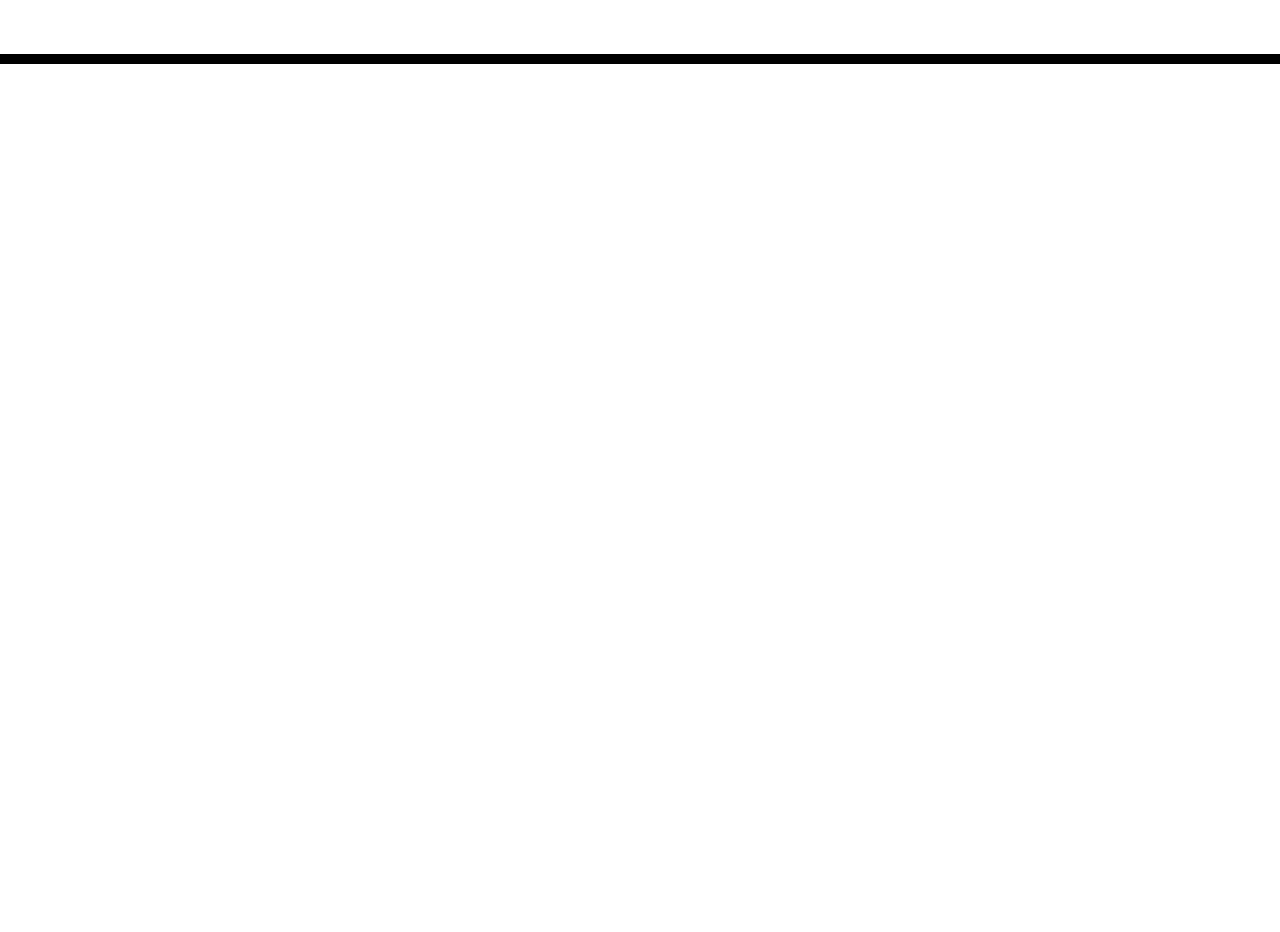
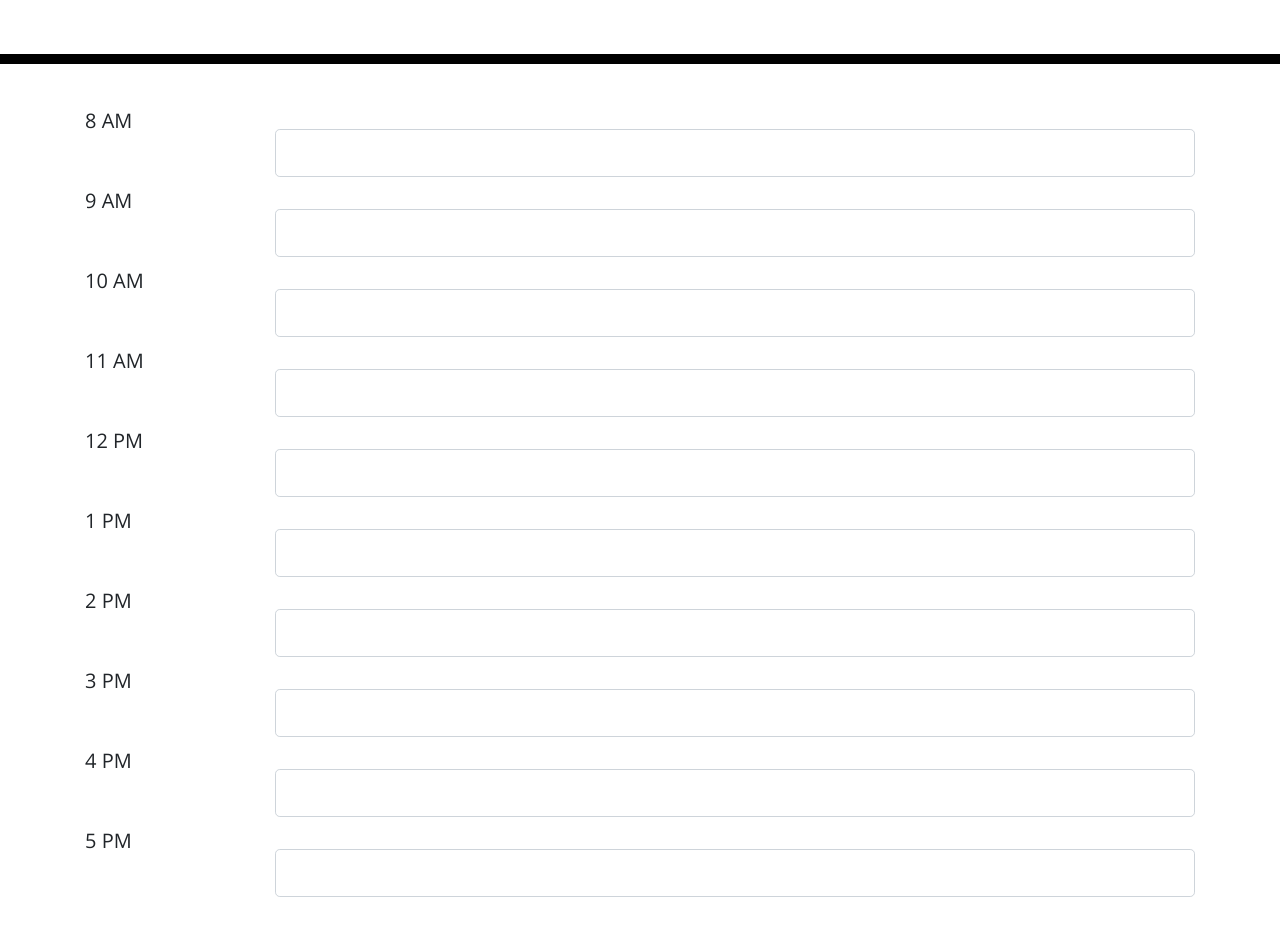
Before and after one commit to alysonorta/keep-me-organized-scheduler, a plain HTML site: page index.html in a window 1280 px wide. Shown: the part 240-1172 px from the top of the page. Before the commit the page ends 800 px from the top, so only its background shows below. Drawn offline with nearby package versions, Linux system fonts and the light colour scheme.

Commit message:
Added input fields with time labels.

```diff
--- a/index.html
+++ b/index.html
@@ -29,7 +29,67 @@
       <p id="currentDay" class="lead"></p>
     </header>
     <div class="container">
-      <!-- Timeblocks go here -->
+      <div class="row">
+        <label for="colFormLabelLg" class="col-sm-2 col-form-label col-form-label-lg">8 AM</label>
+        <div class="col-sm-10">
+          <input type="task" class="form-control form-control-lg" id="colFormLabelLg" placeholder="">
+        </div>
+      </div>
+      <div class="row">
+        <label for="colFormLabelLg" class="col-sm-2 col-form-label col-form-label-lg">9 AM</label>
+        <div class="col-sm-10">
+          <input type="task" class="form-control form-control-lg" id="colFormLabelLg" placeholder="">
+        </div>
+      </div>
+      <div class="row">
+        <label for="colFormLabelLg" class="col-sm-2 col-form-label col-form-label-lg">10 AM</label>
+        <div class="col-sm-10">
+          <input type="task" class="form-control form-control-lg" id="colFormLabelLg" placeholder="">
+        </div>
+      </div>
+      <div class="row">
+        <label for="colFormLabelLg" class="col-sm-2 col-form-label col-form-label-lg">11 AM</label>
+        <div class="col-sm-10">
+          <input type="task" class="form-control form-control-lg" id="colFormLabelLg" placeholder="">
+        </div>
+      </div>
+      <div class="row">
+        <label for="colFormLabelLg" class="col-sm-2 col-form-label col-form-label-lg">12 PM</label>
+        <div class="col-sm-10">
+          <input type="task" class="form-control form-control-lg" id="colFormLabelLg" placeholder="">
+        </div>
+      </div>
+      <div class="row">
+        <label for="colFormLabelLg" class="col-sm-2 col-form-label col-form-label-lg">1 PM</label>
+        <div class="col-sm-10">
+          <input type="task" class="form-control form-control-lg" id="colFormLabelLg" placeholder="">
+        </div>
+      </div>
+      <div class="row">
+        <label for="colFormLabelLg" class="col-sm-2 col-form-label col-form-label-lg">2 PM</label>
+        <div class="col-sm-10">
+          <input type="task" class="form-control form-control-lg" id="colFormLabelLg" placeholder="">
+        </div>
+      </div>
+      <div class="row">
+        <label for="colFormLabelLg" class="col-sm-2 col-form-label col-form-label-lg">3 PM</label>
+        <div class="col-sm-10">
+          <input type="task" class="form-control form-control-lg" id="colFormLabelLg" placeholder="">
+        </div>
+      </div>
+      <div class="row">
+        <label for="colFormLabelLg" class="col-sm-2 col-form-label col-form-label-lg">4 PM</label>
+        <div class="col-sm-10">
+          <input type="task" class="form-control form-control-lg" id="colFormLabelLg" placeholder="">
+        </div>
+      </div>
+      <div class="row">
+        <label for="colFormLabelLg" class="col-sm-2 col-form-label col-form-label-lg">5 PM</label>
+        <div class="col-sm-10">
+          <input type="task" class="form-control form-control-lg" id="colFormLabelLg" placeholder="">
+        </div>
+      </div>
+
     </div>
 
     <script src="https://cdnjs.cloudflare.com/ajax/libs/jquery/3.2.1/jquery.min.js"></script>
--- a/style.css
+++ b/style.css
@@ -3,6 +3,7 @@ body {
   font-size: 16px;
   line-height: 1;
 }
+
 
 textarea {
   background: transparent;
```
